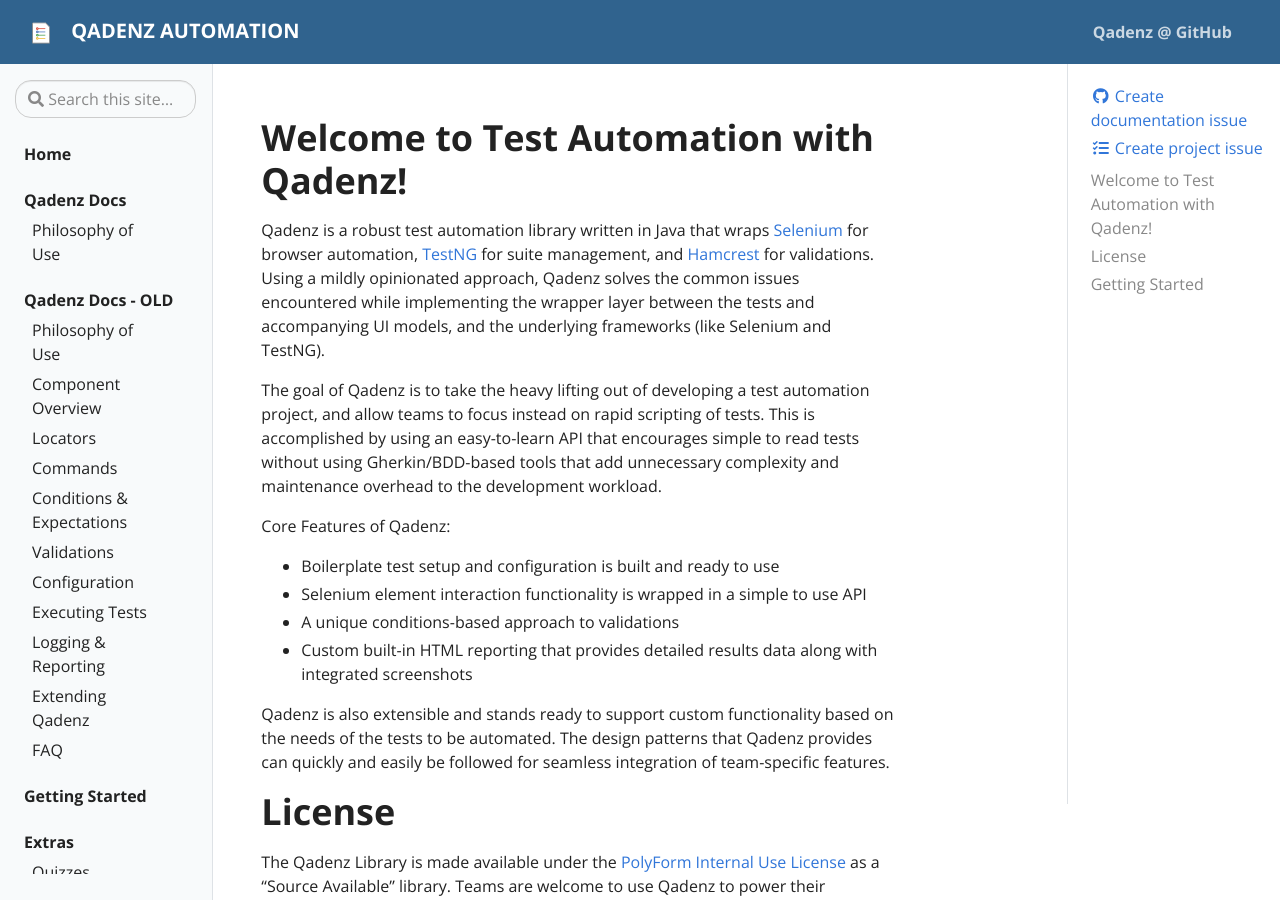
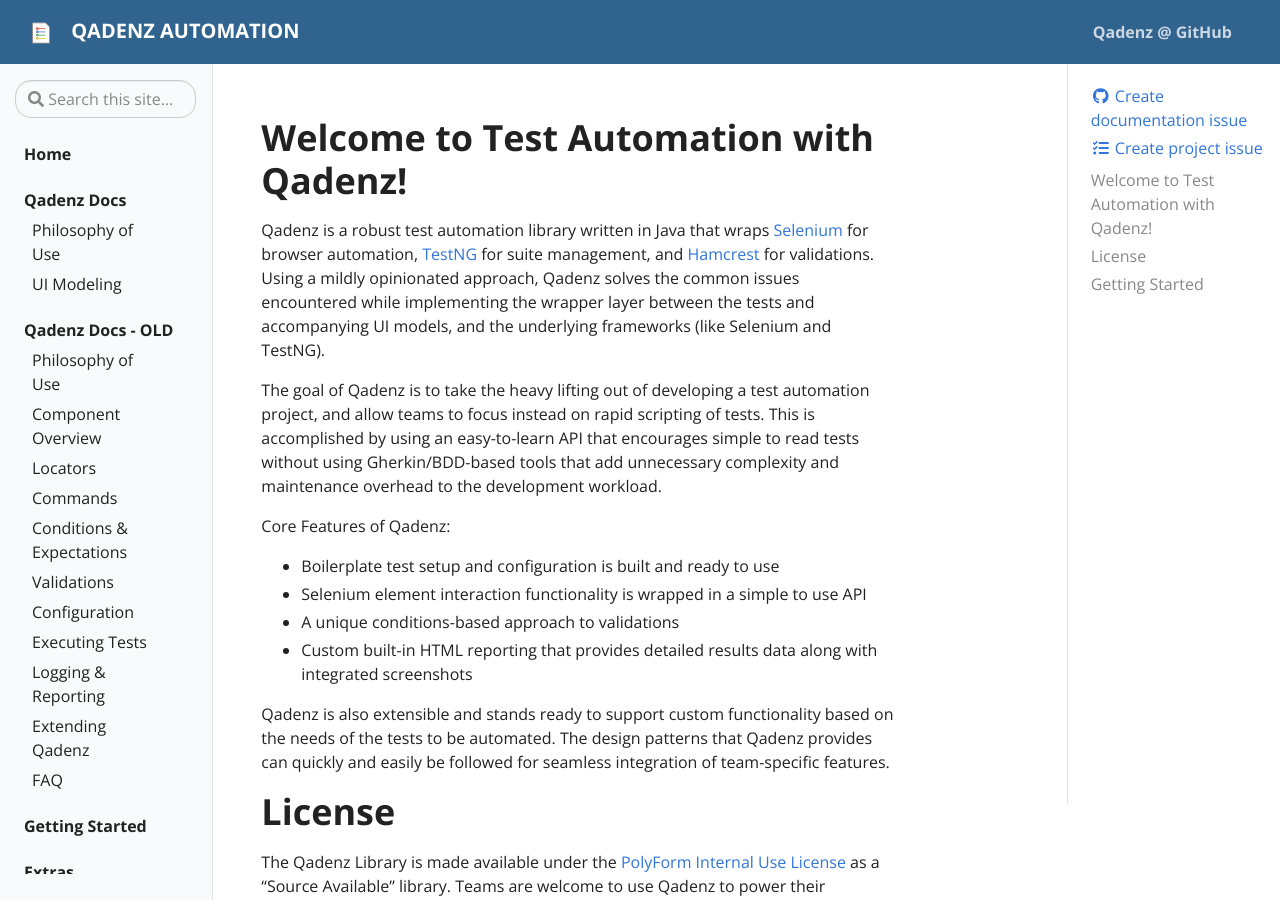
Before and after one commit to qadenz/qadenz.github.io, a Jekyll site: the page built from pages/index.md, in a window 1280 px wide and 900 px high. Built offline with Jekyll 4.4.1, drawn with Linux system fonts in a browser that asks for light colours.

Commit message:
Updated toc with UI modeling link

```diff
--- a/_data/toc.yml
+++ b/_data/toc.yml
@@ -4,12 +4,14 @@
   url: "docs/qadenz"
   links:
     - title: Philosophy of Use
-      url: "docs/qadenz#Philosophy Of Use"
+      url: "docs/qadenz#philosophy-of-use"
       children:
-      - title: Objectives
-        url: "docs/qadenz#objectives"
-      - title: Opinionation
-        url: "docs/qadenz#opinionation"
+        - title: Objectives
+          url: "docs/qadenz#objectives"
+        - title: Opinionation
+          url: "docs/qadenz#opinionation"
+    - title: UI Modeling
+      url: "docs/qadenz#ui-modeling"
 - title: Qadenz Docs - OLD
   url: docs
   links:
```
